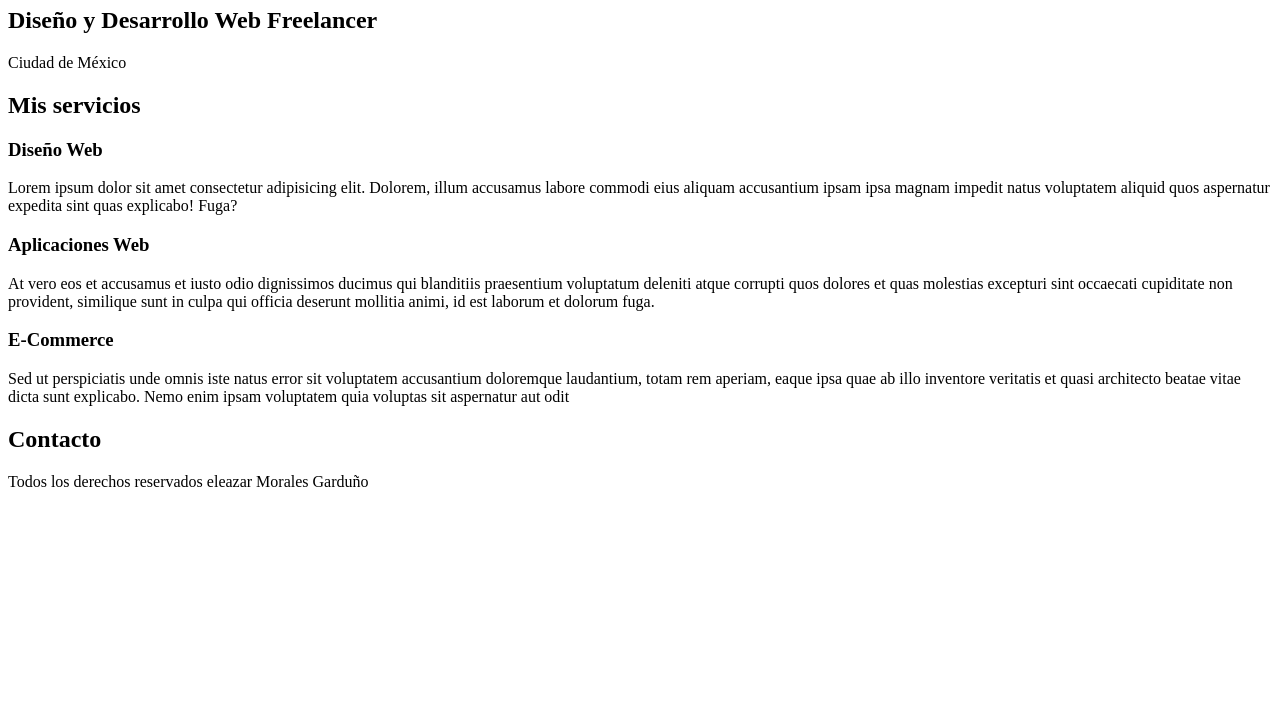
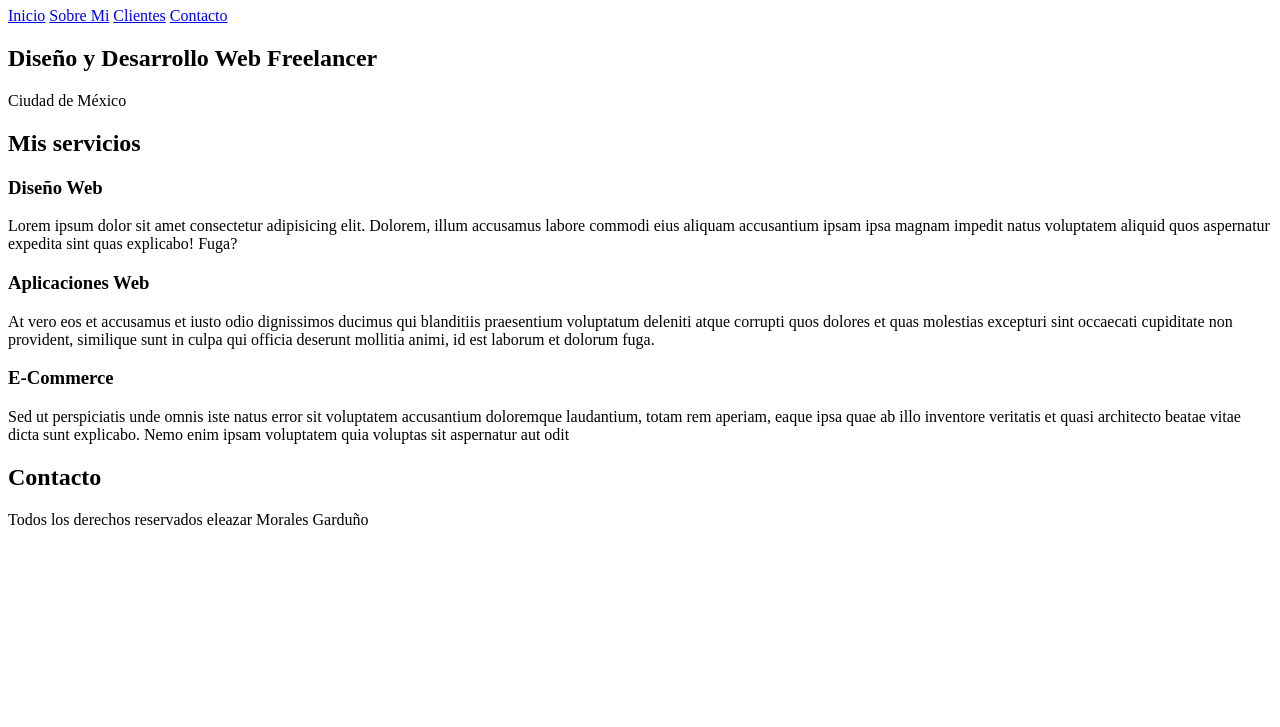
Before and after one commit to Evil5464/freelancer, a plain HTML site: page index.html in a window 1280 px wide. Shown: the part 73-800 px from the top of the page. Drawn offline with Linux system fonts and the light colour scheme.

Commit message:
Se agregaron enlaces

```diff
--- a/index.html
+++ b/index.html
@@ -12,6 +12,13 @@
     <header>
         <h1>Eleazar Morales Garduño</h1>
     </header>
+
+    <nav>
+        <a  href="#">Inicio</a>
+        <a  href="#">Sobre Mi</a>
+        <a  href="#">Clientes</a>
+        <a  href="#">Contacto</a>
+    </nav>
 
     <section>
         <h2>Diseño y Desarrollo Web Freelancer</h2>
```
